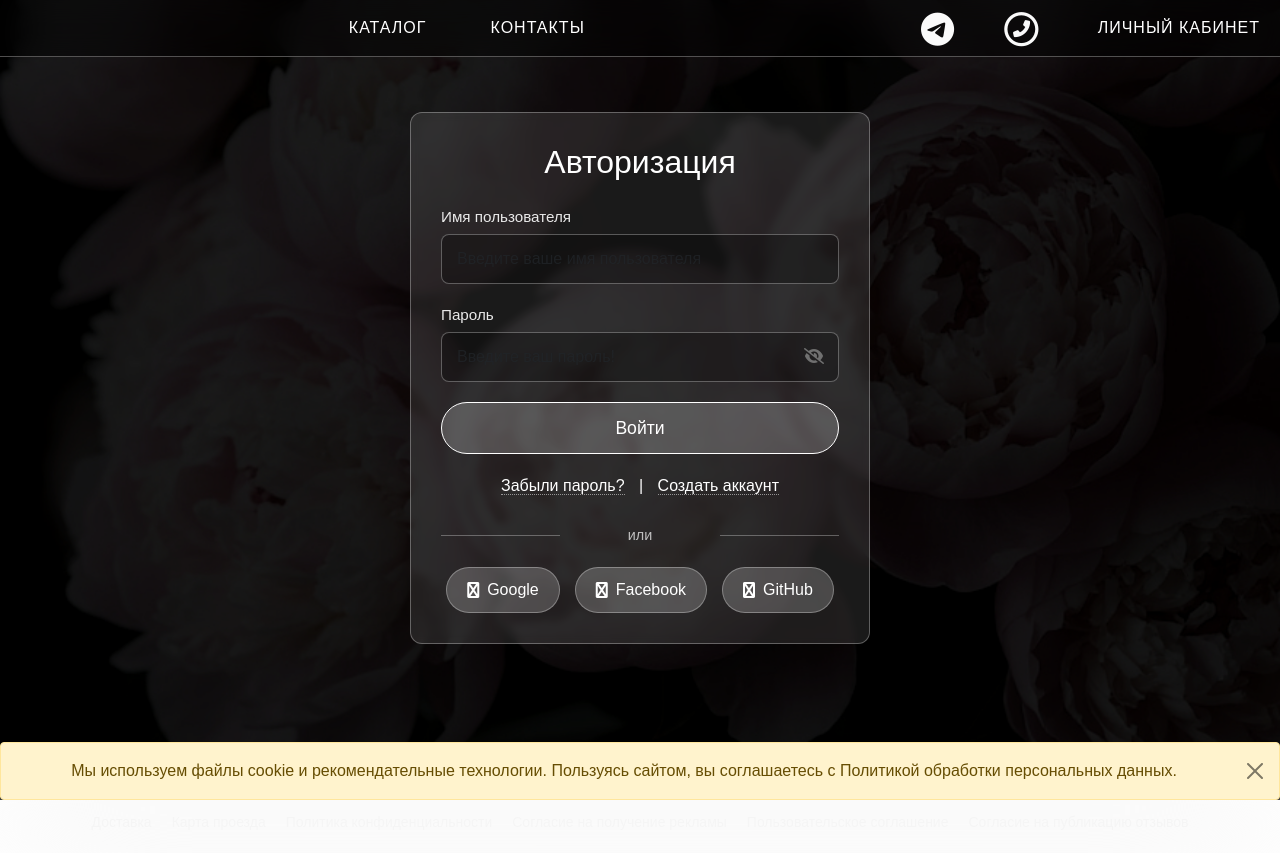
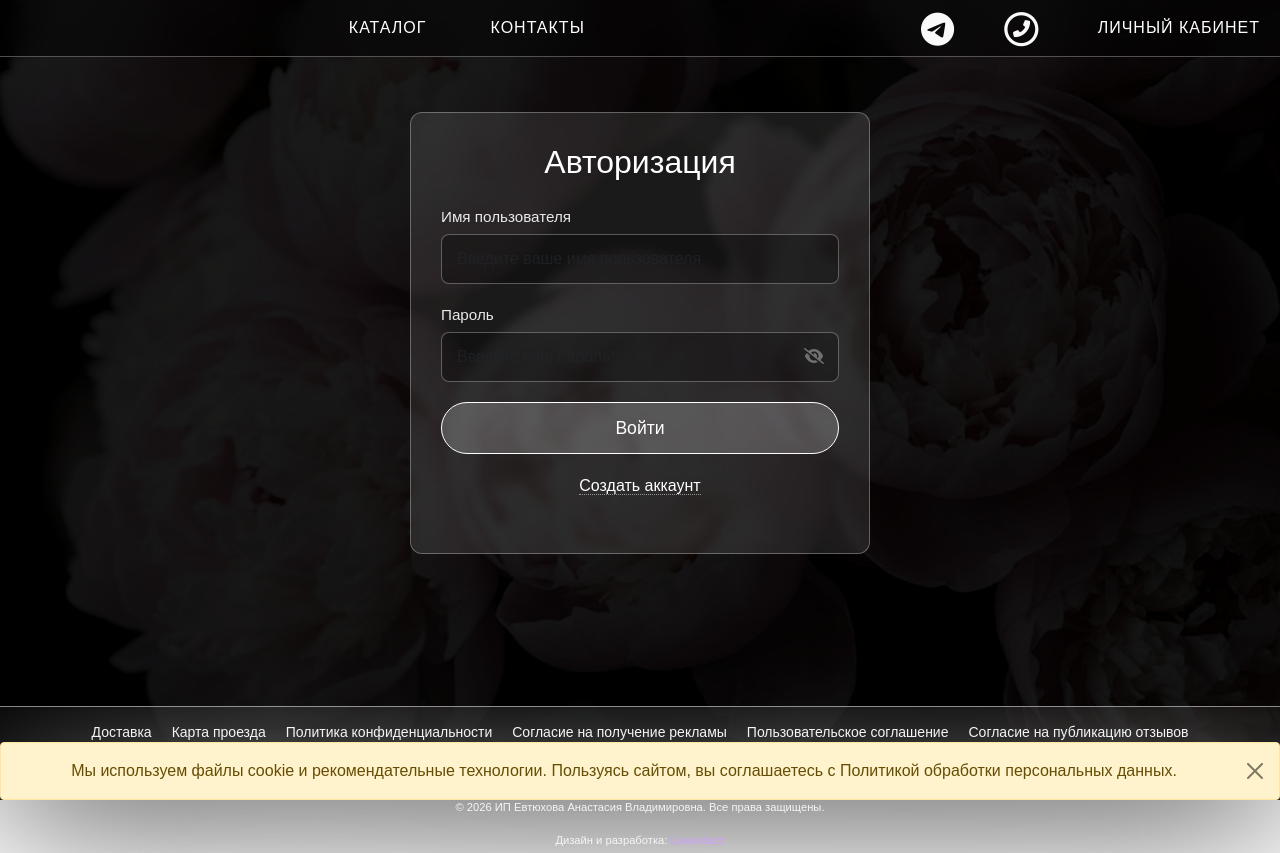
Before and after one commit to Lavandazz/flowers, a Django app: page /user/login/ in a window 1280 px wide. Shown: the top 853 px of the page. Run offline with Django 5.2, Linux system fonts and the light colour scheme; data that the repository does not hold is empty.

Commit message:
Из формы логина убраны лишние кнопки (вход по гитхабу и др). Изменены настройки отображения продукта на странице продукта

```diff
--- a/shop/templates/product.html
+++ b/shop/templates/product.html
@@ -13,9 +13,9 @@
             <div class="col-12 col-md-7 col-lg-7">
                 <div class="slider-for">
                     {% for slide in product.images.all %}
-                        <div style="max-height: 500px">
+                        <div style="height: 530px; display: flex; align-items: center; justify-content: center; background: #f0f0f0;">
                             <a href="{{ slide.image.url }}" data-lightbox="gallery" data-title="{{ product.name }}">
-                                <img src="{{ slide.image.url }}" class="img-fluid" alt="{{ product.name }}">
+                                <img src="{{ slide.image.url }}" style="max-width: 100%; max-height: 100%; object-fit: contain;" alt="{{ product.name }}">
                             </a>
                         </div>
                     {% empty %}
@@ -26,7 +26,7 @@
                 {% if product.images.all|length > 1 %}
                     <div class="slider-nav pt-2 mt-3">
                         {% for slide in product.images.all %}
-                            <div class="ratio ratio-4x3" style="width: 90%; gap: 2rem">
+                            <div class="ratio ratio-4x3" style="width: 80%; gap: 2rem">
                                 <img src="{{ slide.image.url }}" class="object-fit-cover"  alt="{{ product.name }}">
                             </div>
                         {% endfor %}
--- a/static/js/slider.js
+++ b/static/js/slider.js
@@ -18,7 +18,11 @@ $(document).ready(function(){
         slidesToScroll: 1,
         asNavFor: '.slider-for',
         dots: true,
-        centerMode: true,
-        focusOnSelect: true
+        // centerMode: true,
+        focusOnSelect: true,
+        arrows: true,
+        autoplay: true,
+        autoplaySpeed: 6000,
+
     });
 });
--- a/users/templates/login.html
+++ b/users/templates/login.html
@@ -46,25 +46,9 @@
             </form>
 {##}
             <div class="login-links">
-                <a href="#">Забыли пароль?</a> |
                 <a href="{% url 'user:registration' %}">Создать аккаунт</a>
             </div>
 
-            <div class="login-divider">
-                <span>или</span>
-            </div>
-
-            <div class="social-buttons">
-                <a href="#" class="social-btn">
-                    <i class="fa fa-google" aria-hidden="true"></i> Google
-                </a>
-                <a href="#" class="social-btn">
-                    <i class="fa fa-facebook-square" aria-hidden="true"></i> Facebook
-                </a>
-                <a href="#" class="social-btn">
-                    <i class="fa fa-github-square" aria-hidden="true"></i> GitHub
-                </a>
-            </div>
         </div>
     </div>
 {% endblock  %}
```
Also changed, not shown: static/css/main.css (line endings or trailing spaces).
